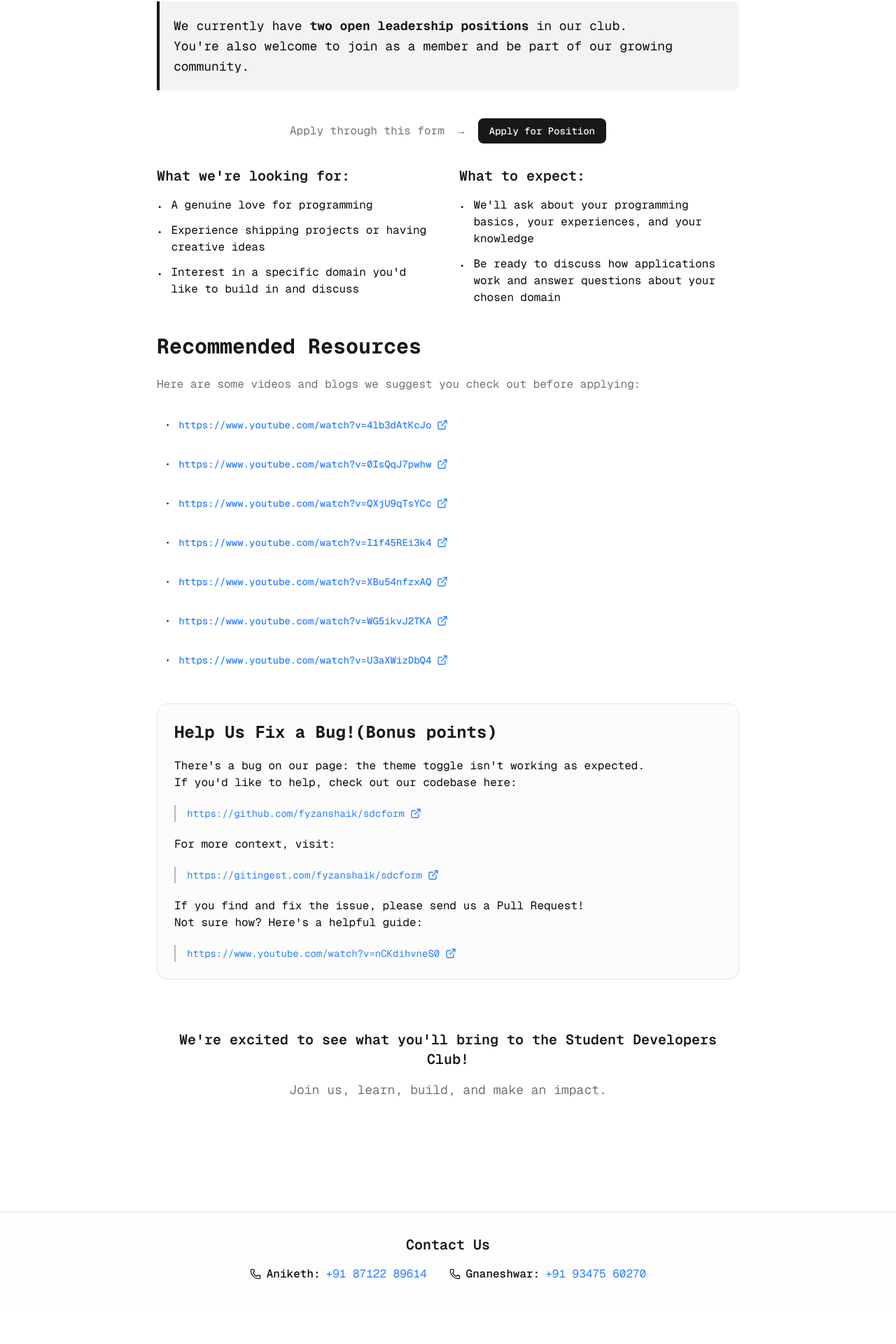
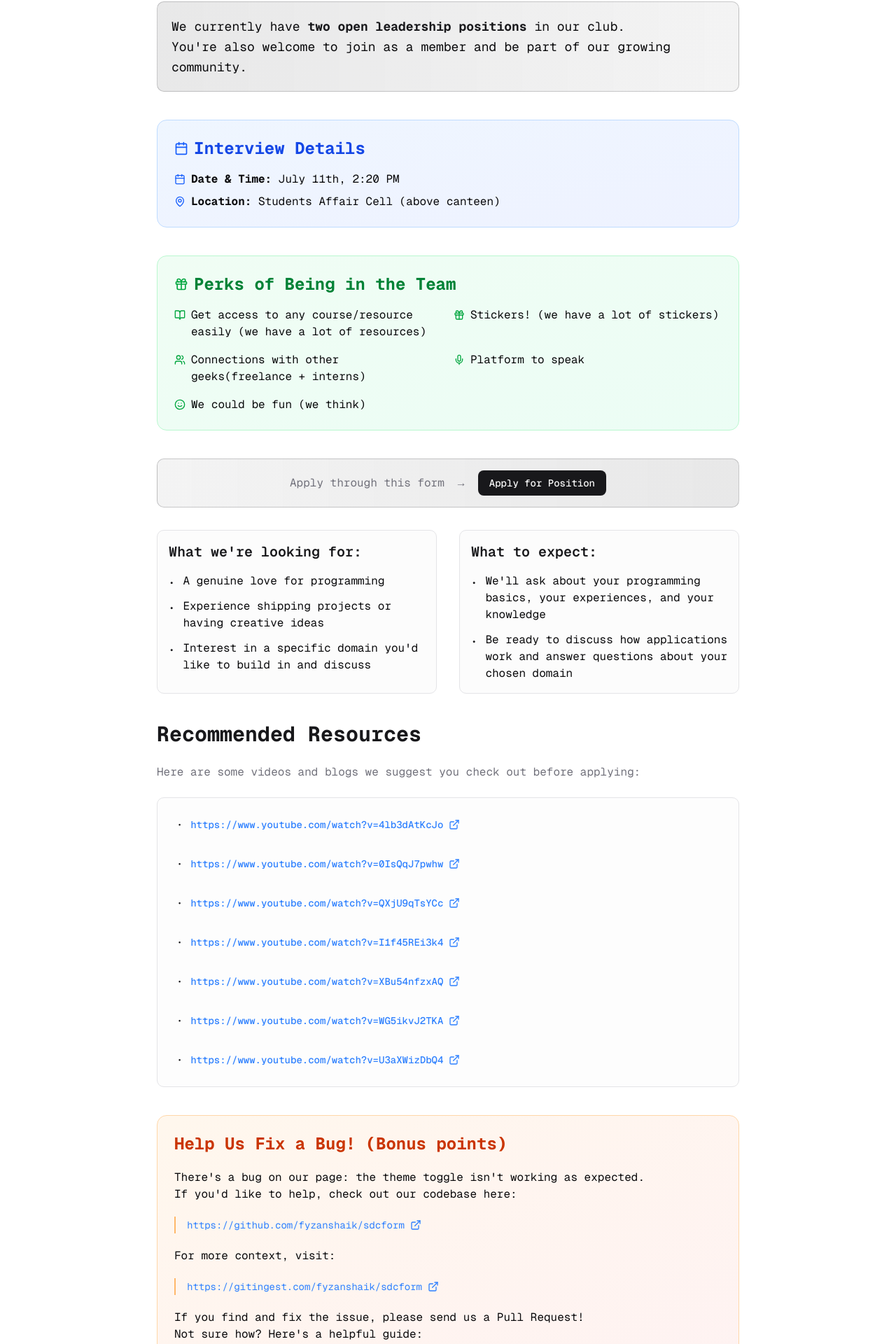
Before and after one commit to fyzanshaik/sdcform, a Next.js app: page / in a window 1280 px wide. Shown: the part 446-2366 px from the top of the page at 70% size. Before the commit the page ends 2310 px from the top, so only its background shows below. Built offline with nearby package versions, Linux system fonts and the light colour scheme.

Commit message:
minor changes
Signed-off-by: fyzanshaik <fyzan.shaik@gmail.com>

```diff
--- a/app/page.tsx
+++ b/app/page.tsx
@@ -1,7 +1,7 @@
 import { ApplicationDialog } from "@/components/form/DialogForm";
 import { TextScramble } from "@/components/motion-shadcn/scramble-text";
 import { ModeToggle } from "@/components/theme/theme-toggle-button";
-import { ExternalLink, Phone } from "lucide-react";
+import { ExternalLink, Phone, Calendar, MapPin, Gift, BookOpen, Users, Mic, Smile } from "lucide-react";
 import { GeistMono } from 'geist/font/mono';
 
 export default function Home() {
@@ -13,8 +13,8 @@ export default function Home() {
 
       <div className="max-w-4xl mx-auto px-4 sm:px-6 lg:px-8 py-12 sm:py-16">
 
-        <header className="mb-12 sm:mb-16">
-          <h1 className="text-4xl sm:text-5xl lg:text-6xl font-bold mb-4 bg-gradient-to-r from-foreground to-foreground/70 bg-clip-text text-transparent">
+        <header className="mb-12 sm:mb-16 text-center">
+          <h1 className="text-4xl sm:text-5xl lg:text-6xl font-bold mb-4 bg-gradient-to-r from-primary via-primary/80 to-primary/60 bg-clip-text text-transparent">
             Student Developers Club
           </h1>
           <div className="text-lg sm:text-xl text-muted-foreground font-light tracking-wide">
@@ -33,7 +33,7 @@ export default function Home() {
               If you&apos;re a geek who has built projects or has ideas you&apos;re excited about, we&apos;d love to have you join us!
             </p>
 
-            <div className="bg-primary/5 border-l-4 border-primary p-4 sm:p-5 rounded-r-lg">
+            <div className="bg-gradient-to-r from-primary/10 to-primary/5 border border-primary/20 p-4 sm:p-5 rounded-lg">
               <p className="text-base sm:text-lg leading-relaxed m-0">
                 We currently have <strong className="text-primary">two open leadership positions</strong> in our club.<br />
                 You&apos;re also welcome to join as a member and be part of our growing community.
@@ -41,15 +41,63 @@ export default function Home() {
             </div>
           </div>
 
+          {/* Interview Details */}
+          <section className="bg-gradient-to-br from-blue-50 to-indigo-50 dark:from-blue-950/20 dark:to-indigo-950/20 border border-blue-200 dark:border-blue-800 p-4 sm:p-6 rounded-xl">
+            <div className="flex items-center gap-2 mb-4">
+              <Calendar className="w-5 h-5 text-blue-600 dark:text-blue-400" />
+              <h2 className="text-xl sm:text-2xl font-bold text-blue-700 dark:text-blue-300 m-0">Interview Details</h2>
+            </div>
+            <div className="space-y-2 text-sm sm:text-base">
+              <div className="flex items-center gap-2">
+                <Calendar className="w-4 h-4 text-blue-600 dark:text-blue-400" />
+                <span><strong>Date & Time:</strong> July 11th, 2:20 PM</span>
+              </div>
+              <div className="flex items-center gap-2">
+                <MapPin className="w-4 h-4 text-blue-600 dark:text-blue-400" />
+                <span><strong>Location:</strong> Students Affair Cell (above canteen)</span>
+              </div>
+            </div>
+          </section>
+
+          {/* Perks Section */}
+          <section className="bg-gradient-to-br from-green-50 to-emerald-50 dark:from-green-950/20 dark:to-emerald-950/20 border border-green-200 dark:border-green-800 p-4 sm:p-6 rounded-xl">
+            <div className="flex items-center gap-2 mb-4">
+              <Gift className="w-5 h-5 text-green-600 dark:text-green-400" />
+              <h2 className="text-xl sm:text-2xl font-bold text-green-700 dark:text-green-300 m-0">Perks of Being in the Team</h2>
+            </div>
+            <div className="grid sm:grid-cols-2 gap-3 sm:gap-4">
+              <div className="flex items-start gap-2">
+                <BookOpen className="w-4 h-4 text-green-600 dark:text-green-400 mt-1 flex-shrink-0" />
+                <span className="text-sm sm:text-base">Get access to any course/resource easily (we have a lot of resources)</span>
+              </div>
+              <div className="flex items-start gap-2">
+                <Gift className="w-4 h-4 text-green-600 dark:text-green-400 mt-1 flex-shrink-0" />
+                <span className="text-sm sm:text-base">Stickers! (we have a lot of stickers)</span>
+              </div>
+              <div className="flex items-start gap-2">
+                <Users className="w-4 h-4 text-green-600 dark:text-green-400 mt-1 flex-shrink-0" />
+                <span className="text-sm sm:text-base">Connections with other geeks(freelance + interns)</span>
+              </div>
+              <div className="flex items-start gap-2">
+                <Mic className="w-4 h-4 text-green-600 dark:text-green-400 mt-1 flex-shrink-0" />
+                <span className="text-sm sm:text-base">Platform to speak</span>
+              </div>
+              <div className="flex items-start gap-2 sm:col-span-2">
+                <Smile className="w-4 h-4 text-green-600 dark:text-green-400 mt-1 flex-shrink-0" />
+                <span className="text-sm sm:text-base">We could be fun (we think)</span>
+              </div>
+            </div>
+          </section>
+
           <section>
-            <div className="flex flex-col sm:flex-row items-center justify-center gap-3 sm:gap-4 mb-6 sm:mb-8">
+            <div className="flex flex-col sm:flex-row items-center justify-center gap-3 sm:gap-4 mb-6 sm:mb-8 p-4 bg-gradient-to-r from-primary/5 to-primary/10 rounded-lg border border-primary/20">
               <p className="text-sm sm:text-base text-muted-foreground">Apply through this form</p>
               <span className="text-sm sm:text-base text-muted-foreground hidden sm:inline">→</span>
               <ApplicationDialog />
             </div>
 
             <div className="grid sm:grid-cols-2 gap-6 sm:gap-8 mb-6 sm:mb-8">
-              <div className="space-y-3 sm:space-y-4">
+              <div className="space-y-3 sm:space-y-4 p-4 bg-muted/30 rounded-lg border">
                 <h3 className="text-lg sm:text-xl font-semibold text-primary">What we&apos;re looking for:</h3>
                 <ul className="space-y-2 sm:space-y-3 text-sm sm:text-base">
                   <li className="flex items-start gap-2 sm:gap-3">
@@ -67,7 +115,7 @@ export default function Home() {
                 </ul>
               </div>
 
-              <div className="space-y-3 sm:space-y-4">
+              <div className="space-y-3 sm:space-y-4 p-4 bg-muted/30 rounded-lg border">
                 <h3 className="text-lg sm:text-xl font-semibold text-primary">What to expect:</h3>
                 <ul className="space-y-2 sm:space-y-3 text-sm sm:text-base">
                   <li className="flex items-start gap-2 sm:gap-3">
@@ -90,7 +138,7 @@ export default function Home() {
               Here are some videos and blogs we suggest you check out before applying:
             </p>
 
-            <div className="grid gap-2 sm:gap-3">
+            <div className="grid gap-2 sm:gap-3 bg-muted/20 p-4 rounded-lg border">
               {[
                 "https://www.youtube.com/watch?v=4lb3dAtKcJo",
                 "https://www.youtube.com/watch?v=0IsQqJ7pwhw",
@@ -116,8 +164,8 @@ export default function Home() {
             </div>
           </section>
 
-          <section className="bg-muted/30 p-4 sm:p-6 rounded-xl border">
-            <h2 className="text-xl sm:text-2xl font-bold mb-4 sm:mb-5 text-primary">Help Us Fix a Bug!(Bonus points)</h2>
+          <section className="bg-gradient-to-br from-orange-50 to-red-50 dark:from-orange-950/20 dark:to-red-950/20 border border-orange-200 dark:border-orange-800 p-4 sm:p-6 rounded-xl">
+            <h2 className="text-xl sm:text-2xl font-bold mb-4 sm:mb-5 text-orange-700 dark:text-orange-300">Help Us Fix a Bug! (Bonus points)</h2>
 
             <div className="space-y-4 sm:space-y-5 text-sm sm:text-base">
               <p>
@@ -125,7 +173,7 @@ export default function Home() {
                 If you&apos;d like to help, check out our codebase here:
               </p>
 
-              <div className="pl-3 sm:pl-4 border-l-2 border-primary/30">
+              <div className="pl-3 sm:pl-4 border-l-2 border-orange-300 dark:border-orange-700">
                 <a
                   href="https://github.com/fyzanshaik/sdcform"
                   target="_blank"
@@ -139,7 +187,7 @@ export default function Home() {
 
               <p>For more context, visit:</p>
 
-              <div className="pl-3 sm:pl-4 border-l-2 border-primary/30">
+              <div className="pl-3 sm:pl-4 border-l-2 border-orange-300 dark:border-orange-700">
                 <a
                   href="https://gitingest.com/fyzanshaik/sdcform"
                   target="_blank"
@@ -156,7 +204,7 @@ export default function Home() {
                 Not sure how? Here&apos;s a helpful guide:
               </p>
 
-              <div className="pl-3 sm:pl-4 border-l-2 border-primary/30">
+              <div className="pl-3 sm:pl-4 border-l-2 border-orange-300 dark:border-orange-700">
                 <a
                   href="https://www.youtube.com/watch?v=nCKdihvneS0"
                   target="_blank"
@@ -170,7 +218,7 @@ export default function Home() {
             </div>
           </section>
 
-          <div className="text-center py-6 sm:py-8">
+          <div className="text-center py-3 sm:py-8 bg-gradient-to-r from-primary/5 to-primary/10 rounded-lg border border-primary/20">
             <div className="space-y-3 sm:space-y-4">
               <p className="text-lg sm:text-xl font-semibold text-primary">
                 We&apos;re excited to see what you&apos;ll bring to the Student Developers Club!
@@ -184,12 +232,12 @@ export default function Home() {
         </article>
       </div>
 
-      <footer className="border-t bg-muted/20 mt-12 sm:mt-16">
+      <footer className="border-t bg-gradient-to-r from-muted/30 to-muted/20 mt-12 sm:mt-1">
         <div className="max-w-4xl mx-auto px-4 sm:px-6 lg:px-8 py-6 sm:py-8">
           <div className="text-center space-y-4">
             <h3 className="text-lg sm:text-xl font-semibold text-primary">Contact Us</h3>
             <div className="flex flex-col sm:flex-row items-center justify-center gap-4 sm:gap-8">
-              <div className="flex items-center gap-2 text-sm sm:text-base">
+              <div className="flex items-center gap-2 text-sm sm:text-base bg-background/50 px-3 py-2 rounded-lg border">
                 <Phone className="w-4 h-4 text-primary" />
                 <span className="font-medium">Aniketh:</span>
                 <a
@@ -199,7 +247,7 @@ export default function Home() {
                   +91 87122 89614
                 </a>
               </div>
-              <div className="flex items-center gap-2 text-sm sm:text-base">
+              <div className="flex items-center gap-2 text-sm sm:text-base bg-background/50 px-3 py-2 rounded-lg border">
                 <Phone className="w-4 h-4 text-primary" />
                 <span className="font-medium">Gnaneshwar:</span>
                 <a
```
